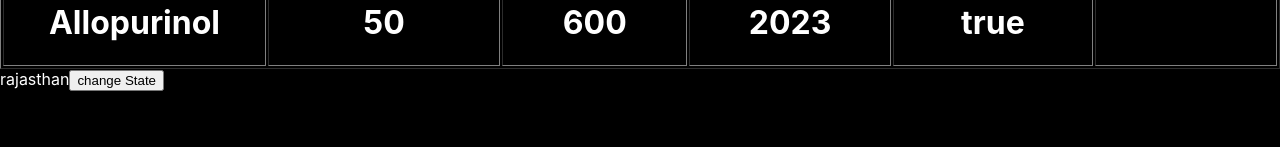
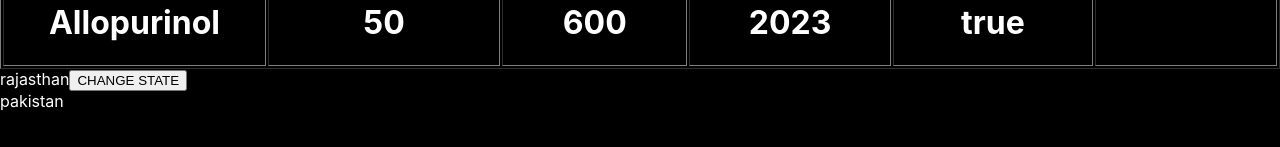
Before and after one commit to DhruvGoyani/first, a React (Create React App) app: page / in a window 1280 px wide. Shown: the part 199-346 px from the top of the page. Built offline with nearby package versions, Linux system fonts and the light colour scheme.

Commit message:
statechange

```diff
--- a/src/App.js
+++ b/src/App.js
@@ -2,7 +2,7 @@ import logo from './logo.svg';
 import './App.css';
 import State from './container/State';
 import Medicine from './container/Medicine';
-
+import Country from './container/country';
 
 
 function App(props) {
@@ -11,6 +11,7 @@ function App(props) {
       <div>
         <Medicine />
         <State />
+        <Country />
       </div>
     )
 
--- /dev/null
+++ b/src/container/Country.js
@@ -0,0 +1,21 @@
+import React, { Component } from 'react';
+
+export default class country extends Component {
+    constructor(props) {
+        super(props);
+
+        this.country = {
+            id : 201,
+            CountryName : 'pakistan'
+        }
+
+    }
+
+    render() {
+        return (
+            <div>
+                {this.country.CountryName}
+            </div>
+        );
+    }
+}
--- a/src/container/State.js
+++ b/src/container/State.js
@@ -3,24 +3,23 @@ import React, { Component } from 'react';
 class State extends Component {
     constructor(props) {
         super(props);
-
-        this.state = {
-            id : 101,
-            StateName: 'rajasthan'
+        this.stateName = {
+            id: 101,
+            State: 'rajasthan'
         }
     }
 
-    changeStateName = () => {
-        this.StateName({
-            StateName: 'gujarat'
+    ChangeState = () => {
+        this.stateName({
+            State: 'gujarat'
         })
     }
 
     render() {
         return (
             <div>
-                {this.state.StateName}
-                <button onclick = {() => this.changeStateName()}>change State</button>
+                {this.stateName.State}
+                <button onclick={() => this.ChangeState()}>CHANGE STATE</button>
             </div>
         );
     }
```
